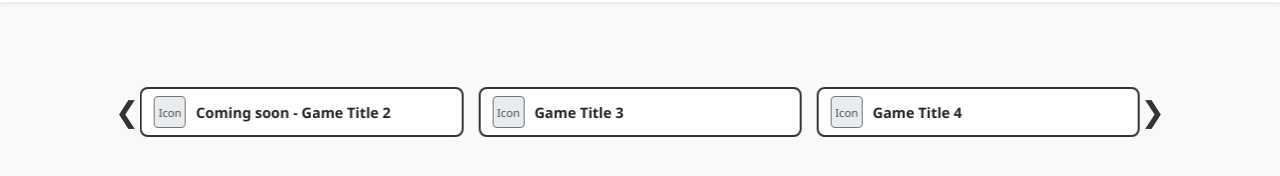
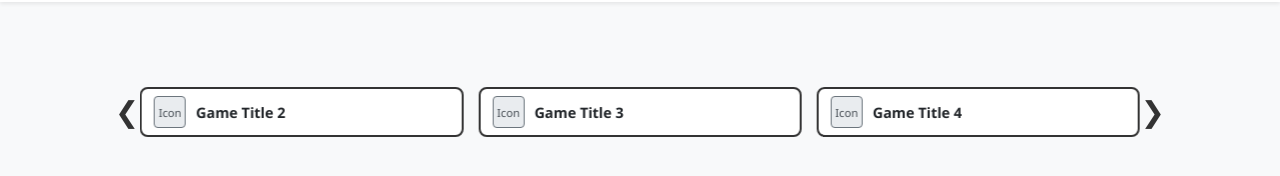
Before and after one commit to yogtogz/yogesh-games, a plain HTML site: page index.html in a window 1280 px wide. Shown: the part 58-234 px from the top of the page. Drawn offline with Linux system fonts and the light colour scheme.

```diff
--- a/index.html
+++ b/index.html
@@ -167,7 +167,7 @@
           <a href="https://example.com" class="game-card">
             <div class="card-image-slot">Icon</div>
             <div class="card-content">
-              <h3 class="card-title">Coming soon - Game Title 2</h3>
+              <h3 class="card-title">Game Title 2</h3>
             </div>
           </a>
 
```
